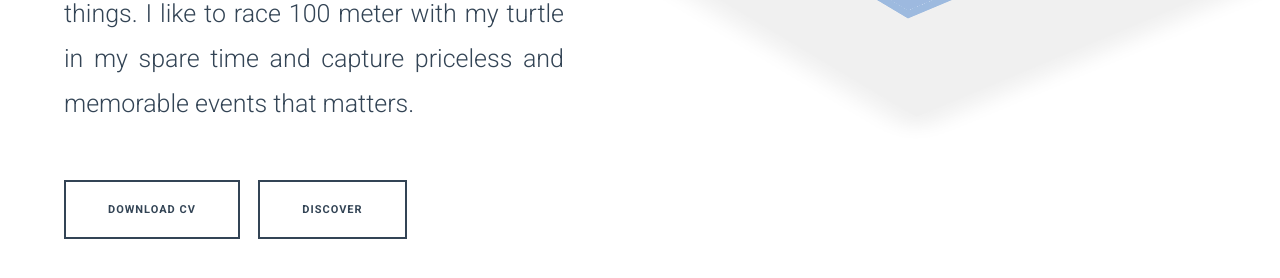
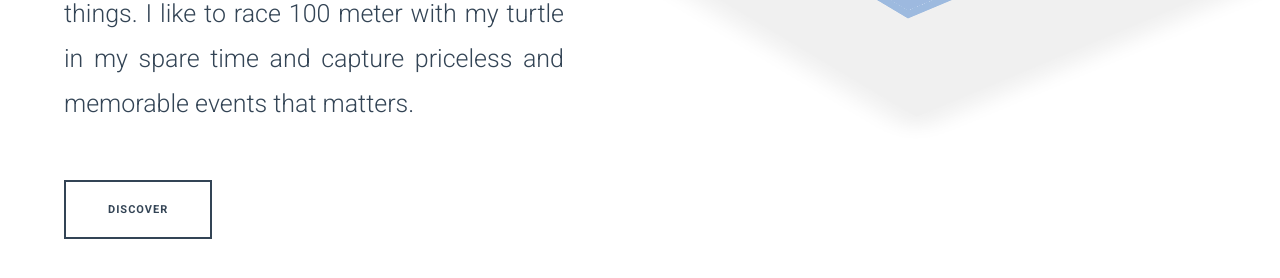
Before and after one commit to nizarulamin/portfolio, a plain HTML site: page index.html in a window 1280 px wide. Shown: the part 454-732 px from the top of the page. Drawn offline with Linux system fonts and the light colour scheme; some packages are replaced by stand-ins of ours.

Commit message:
Update index.html

```diff
--- a/index.html
+++ b/index.html
@@ -82,7 +82,6 @@
                         }
                     </style>
                     <div class="card-triggers">
-                        <a href="#" class="button primary">Download Cv</a>
                         <a href="#card" id="card-open" class="button secondary">Discover</a>
                     </div>
                 </div>
```
